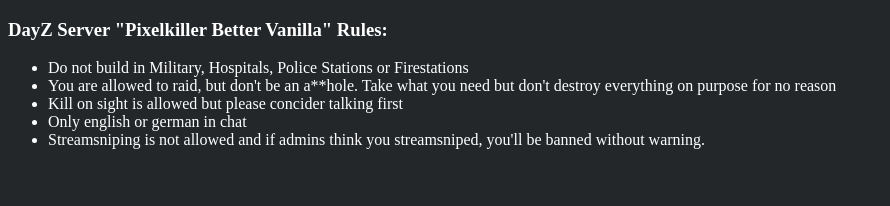
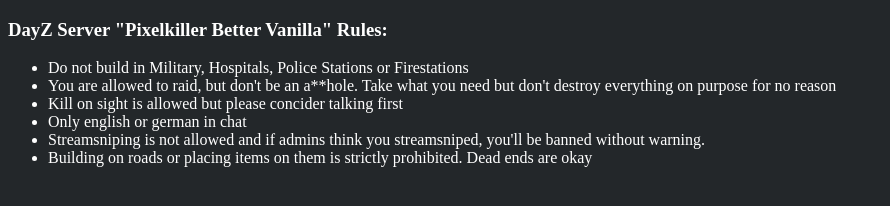
Before and after one commit to cmdflow/cmdflow.github.io, a plain HTML site: page index.html in a window 1280 px wide. Shown: the whole page, without its empty margins (0-890 px from the left). Drawn offline with Linux system fonts and the light colour scheme.

Commit message:
Update index.html

```diff
--- a/index.html
+++ b/index.html
@@ -16,6 +16,7 @@
       <li>Kill on sight is allowed but please concider talking first</li>
       <li>Only english or german in chat</li>
       <li>Streamsniping is not allowed and if admins think you streamsniped, you'll be banned without warning.</li>
+      <li>Building on roads or placing items on them is strictly prohibited. Dead ends are okay</li>
     </ul>
   </body>
 </html>
```
